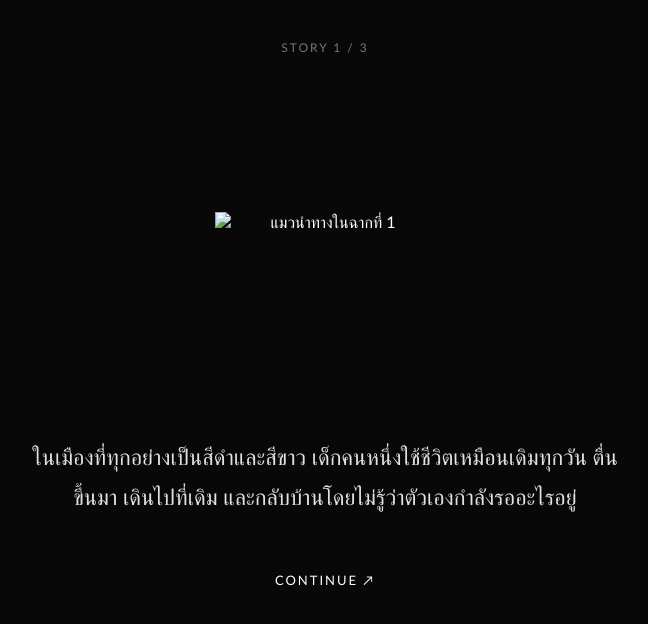
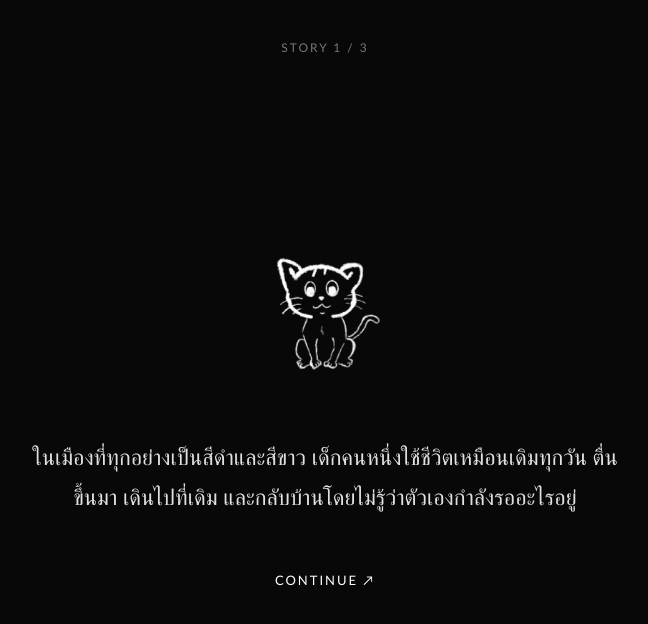
Before and after one commit to jezca1z/code2, a plain HTML site: page index.html in a window 1280 px wide. Both pictures are taken after a click on the button "ENTER THE STORY ↗". Shown: the whole page, without its empty margins (315-963 px from the left). Drawn offline with Linux system fonts and the light colour scheme.

Commit message:
Fix cat image asset paths
Co-authored-by: Copilot <223556219+Copilot@users.noreply.github.com>

```diff
--- a/index.html
+++ b/index.html
@@ -40,7 +40,7 @@
 
       <img
         id="storyImage"
-        src="pics/transparent/chapter1.png"
+        src="chapter1.png"
         class="cat-image draggable-artwork"
         alt="แมวนำทางในเรื่องราว"
         draggable="false"
@@ -68,7 +68,7 @@
         <div class="question-artwork-wrap">
           <img
             id="questionArtwork"
-            src="pics/transparent/artboard-1.png"
+            src="artboard-1.png"
             alt=""
             aria-hidden="true"
             class="question-artwork draggable-artwork"
--- a/script.js
+++ b/script.js
@@ -158,17 +158,17 @@ makeArtworkDraggable(questionArtwork);
 const storyPages = [
   {
     text: "ในเมืองที่ทุกอย่างเป็นสีดำและสีขาว เด็กคนหนึ่งใช้ชีวิตเหมือนเดิมทุกวัน ตื่นขึ้นมา เดินไปที่เดิม และกลับบ้านโดยไม่รู้ว่าตัวเองกำลังรออะไรอยู่",
-    image: "pics/transparent/chapter1.png"
+    image: "chapter1.png"
   },
 
   {
     text: "คืนหนึ่ง ขณะที่กำลังเดินหลงอยู่ในถนนที่ไม่คุ้นเคย แมวตัวหนึ่งก็ปรากฏขึ้น มันมองเด็กคนนั้นแล้วพูดว่า... สีสุดท้ายกำลังจะหายไป ถ้าอยากรู้ว่ามันคือสีอะไร ก็เดินตามฉันมา",
-    image: "pics/transparent/chapter2.png"
+    image: "chapter2.png"
   },
 
   {
     text: "แมวพาเด็กเดินผ่านสถานที่ที่ไม่เคยเห็นมาก่อน พร้อมถามคำถามแปลก ๆ ราวกับกำลังพยายามค้นหาบางสิ่งที่ซ่อนอยู่ในใจของเด็กคนนั้น",
-    image: "pics/transparent/chapter3.png"
+    image: "chapter3.png"
   }
 ];
 
@@ -499,7 +499,7 @@ function renderQuestion() {
 
   if (currentQuestion < 6) {
     questionArtwork.src =
-      `pics/transparent/artboard-${currentQuestion + 1}.png`;
+      `artboard-${currentQuestion + 1}.png`;
     questionArtwork.parentElement.hidden = false;
   } else {
     questionArtwork.parentElement.hidden = true;
```
